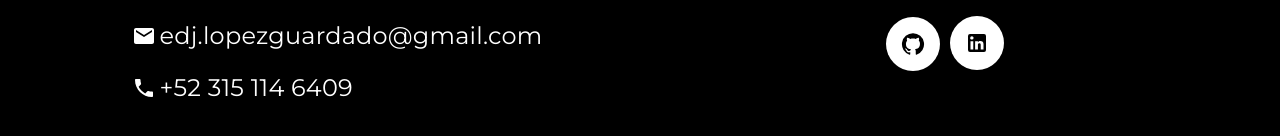
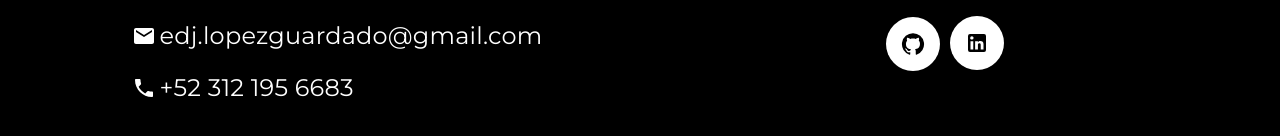
Before and after one commit to edlopezg/portfolioUpd, a React (Vite) app: page / in a window 1280 px wide. Shown: the part 4507-4643 px from the top of the page. Built offline with nearby package versions, Linux system fonts and the light colour scheme; a web font is replaced by a local one.

Commit message:
add it new cv template and i changed my information about the celphone

```diff
--- a/src/assets/modules/menu-section/menu.jsx
+++ b/src/assets/modules/menu-section/menu.jsx
@@ -653,7 +653,7 @@ function MenuItems() {
       <a style={{marginTop:'80px'}} href="/documents/CVEdEsp.pdf" download>
       <DownloadButton>Download Spanish CV</DownloadButton>
       </a>
-      <a style={{marginTop:'10px'}} href="/documents/CVEdEng.pdf" download>
+      <a style={{marginTop:'10px'}} href="/documents/CV-Ed-eng.pdf" download>
       <DownloadButton>Download English CV</DownloadButton>
       </a>
     </FullScreenSection>
@@ -878,7 +878,7 @@ function MenuItems() {
           </Box>
           <Box display="flex" alignItems="center" mb={2}>
             <PhoneIcon sx={{ color: 'white' }} />
-            <Typography color="white" ml={0.5}>+52 315 114 6409</Typography>
+            <Typography color="white" ml={0.5}>+52 312 195 6683</Typography>
           </Box>
         </Grid>
       </Grid>
```
Also changed, not shown: 1 other file (tests, documents, lock files or other folders).
